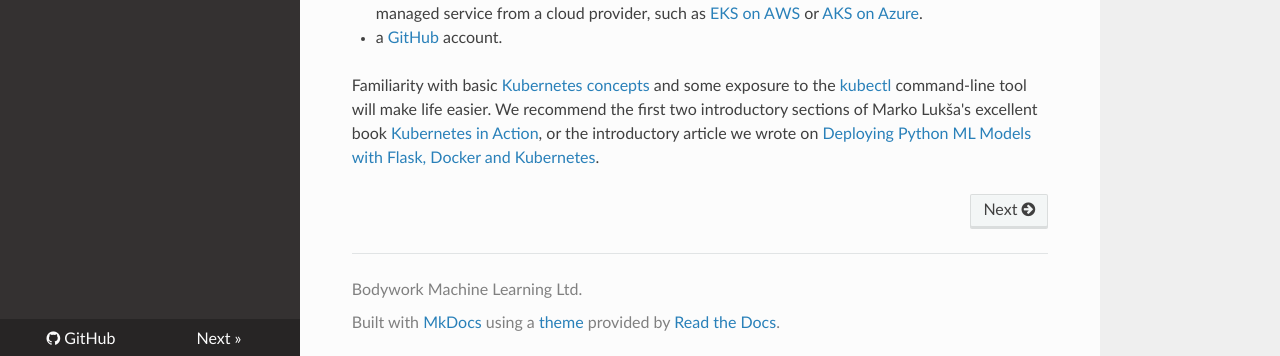
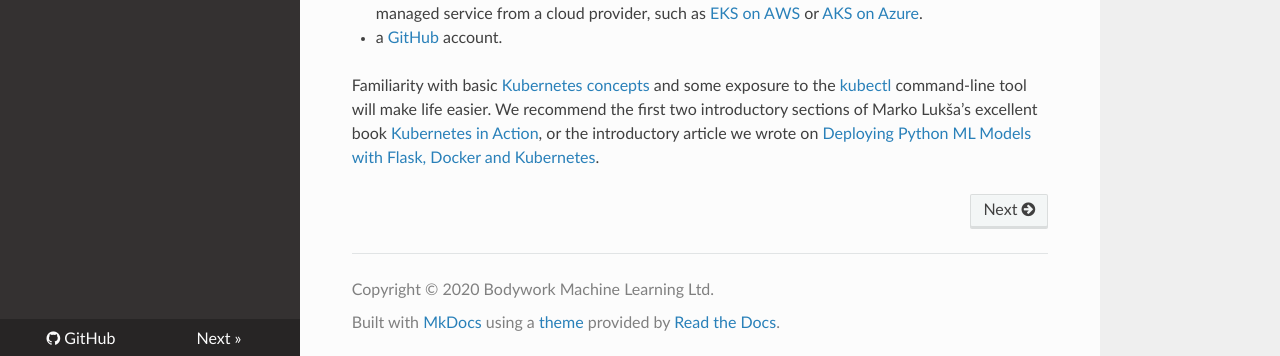
Before and after one commit to bodywork-ml/bodywork-core, an MkDocs documentation site: the page built from docs/index.md, in a window 1280 px wide and 900 px high, scrolled down 538 px. Shown: the part 541-897 px from the top of the window. Built offline with MkDocs 1.6.1, drawn with Linux system fonts in a browser that asks for light colours; nearby versions of some CDN libraries; a script that is not in the unit is left out.

```diff
--- a/mkdocs.yml
+++ b/mkdocs.yml
@@ -1,6 +1,6 @@
 site_name: Bodywork
-copyright: Bodywork Machine Learning Ltd.
-repo_url: https://github.com/bodywork-ml
+copyright: Copyright &copy; 2020 Bodywork Machine Learning Ltd.
+repo_url: https://github.com/bodywork-ml/bodywork-core
 docs_dir: docs
 nav:
   - Overview: index.md
@@ -13,6 +13,11 @@ nav:
 theme:
   name: readthedocs
   titles_only: false
+  hljs_languages:
+    - shell
+    - python
+    - text
 markdown_extensions:
-    - toc:
-        permalink: true
+  - smarty
+  - toc:
+      permalink: true
```
